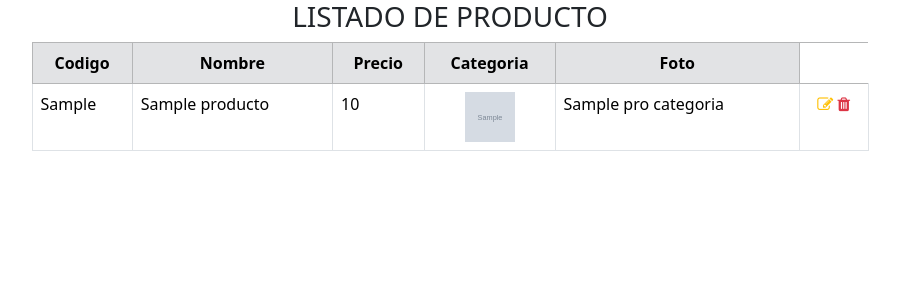
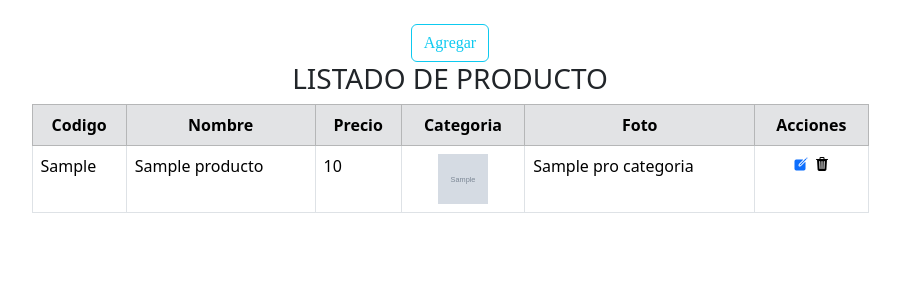
Before and after one commit to LauraB1903/Djongo, a Django app: template GestionNegocio/appTienda/templates/listarProducto.html in a window 1280 px wide. Shown: the top 300 px of the page, without its empty margins (190-1090 px from the left). Run offline with Django 4.2, Linux system fonts and the light colour scheme; the template is opened without the code that fills it: most values are stand-ins (such as "Sample title", 1, 10 or a date in 2020); some libraries are stand-ins or nearby versions.

Commit message:
Arreglos

```diff
--- a/GestionNegocio/GestionNegocio/urls.py
+++ b/GestionNegocio/GestionNegocio/urls.py
@@ -29,7 +29,7 @@ urlpatterns = [
     path('agregarProducto/',views.agregarProducto),
     path('listarProducto/',views.listarProducto),
     path('consultarProductoPorId/<str:id>/',views.consultarProductoPorId),
-    path('actualizarProducto/',views.actualizarPelicula),
+    path('actualizarProducto/',views.actualizarProducto),
     path('eliminarProducto/<str:id>/',views.eliminarProducto),
 ]
 if settings.DEBUG:
--- a/GestionNegocio/appTienda/templates/actualizarProducto.html
+++ b/GestionNegocio/appTienda/templates/actualizarProducto.html
@@ -22,7 +22,7 @@
             <select name="cbCategoria" id="" class="form-select">
                 <option value="">Seleccione</option>
                 {%for c in categoria%}
-                {% if c.pk == producto.proCategoria.pk %}
+                {% if c.id == producto.proCategoria.pk %}
                 <option value="{{g.pk}}" selected>{{c.catNombre}}</option>
                 {%else%}
                 <option value="{{g.pk}}">{{c.catNombre}}</option>
--- a/GestionNegocio/appTienda/templates/agregarProducto.html
+++ b/GestionNegocio/appTienda/templates/agregarProducto.html
@@ -1,7 +1,7 @@
 {% extends "index.html"%}
 {%block contenido%}
 <div class="container w-50" style="margin: 0 auto">
-    <h3>AGREGAR PELICULA</h3>
+    <h3>AGREGAR PRODUCTO</h3>
     <form action="/agregarProducto/" method="post" enctype="multipart/form-data">
         {% csrf_token %}
         <div class="mb-2">
--- a/GestionNegocio/appTienda/templates/inicio.html
+++ b/GestionNegocio/appTienda/templates/inicio.html
@@ -11,7 +11,7 @@
             </button>
             <div class="collapse navbar-collapse" id="navbarNavAltMarkup">
                 <div class="navbar-nav">
-                    <a class="nav-link active" aria-current="page" href="">Producto</a>
+                    <a class="nav-link active" aria-current="page" href="/vistaAgregarProducto/">Producto</a>
                     <a class="nav-link active" aria-current="page" href="/vistaAgregarCategoria/">Categoria</a>
                 </div>
             </div>
--- a/GestionNegocio/appTienda/templates/listarProducto.html
+++ b/GestionNegocio/appTienda/templates/listarProducto.html
@@ -1,5 +1,12 @@
 {% extends "index.html"%}
 {%block contenido%}
+<div class="pt-4" style="font-family: cursive; align-items: center; display: flex; flex-direction: column;">
+    <a href="/vistaAgregarProducto/">
+        <button class="btn btn-outline-info">Agregar</button>
+    </a>
+</div>
+{% load static%}
+<script src="{% static '../static/app.js'%}"></script>
 <div class="container">
     <div style="margin: 0 auto">
         <H3 class="text-center">LISTADO DE PRODUCTO</H3>
@@ -11,10 +18,11 @@
                     <th>Precio</th>
                     <th>Categoria</th>
                     <th>Foto</th>
+                    <th>Acciones</th>
                 </tr>
             </thead>
             <tbody>
-                {% for p in producto%}
+                {% for p in productos%}
                 <tr>
                     <td>{{p.proCodigo}}</td>
                     <td>{{p.proNombre}}</td>
@@ -24,10 +32,8 @@
                     </td>
                     <td>{{p.proCategoria.catNombre}}</td>
                     <td class="text-center">
-                        <a href="/consultarProducto/{{p.pk}}/"> <i class="fa fa-edit text-warning"
-                                title="editar"></i></a>
-                        <i class="fa fa-trash text-danger" title="eliminar"
-                            onclick="eliminarProducto('{{p.pk}}')"></i>
+                        <a href="/consultarProductoPorId/{{p.pk}}/"><ion-icon name="create"></ion-icon></a>
+                        <ion-icon name="trash" onclick="eliminarProducto('{{p.pk}}')">Eliminar</ion-icon>
                     </td>
                 </tr>
                 {% endfor %}
```
Also changed, not shown: GestionNegocio/appTienda/views.py (+4 -4 lines), GestionNegocio/media/fotos/acetaminofen_JI4mrgT.jpg (added), GestionNegocio/media/fotos/acetaminofen_KkWYHen.jpg (added), GestionNegocio/media/fotos/acetaminofen_mDGIfDn.jpg (added).
